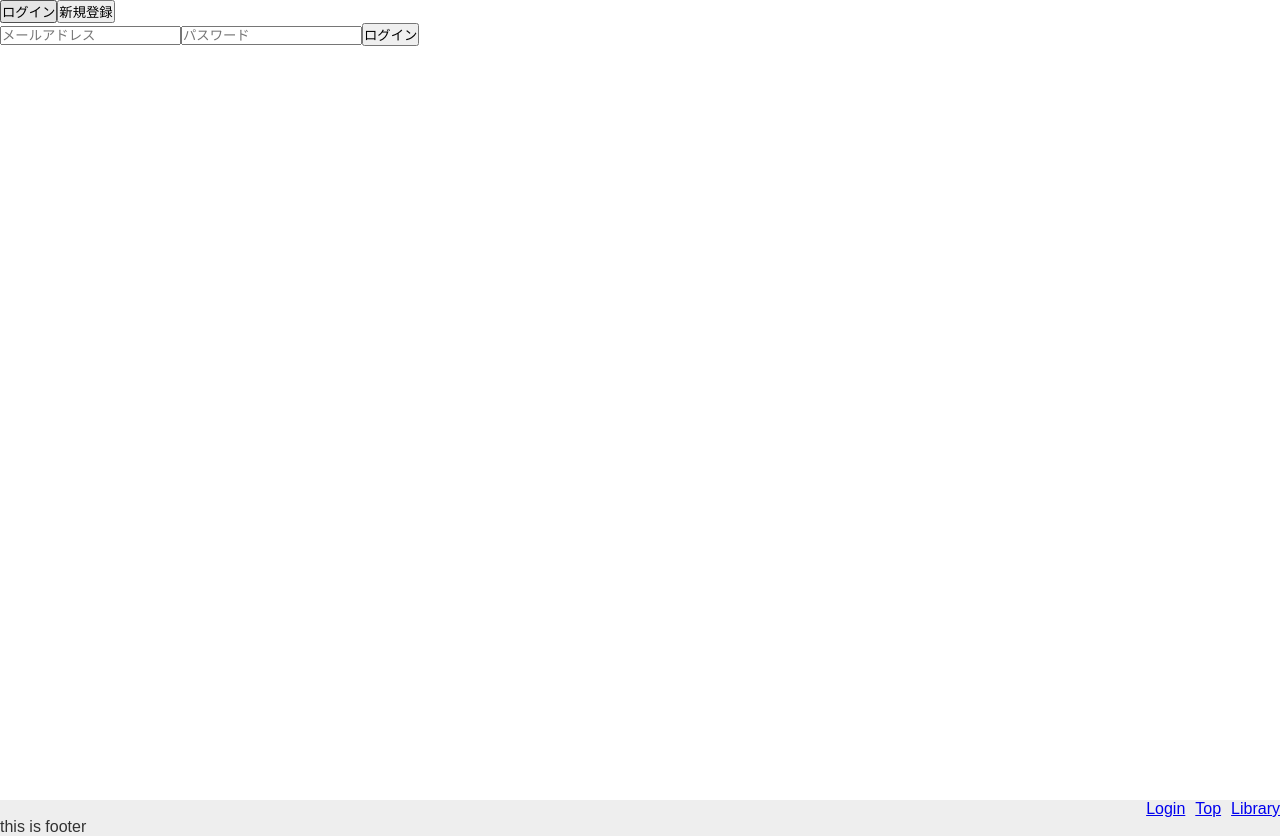
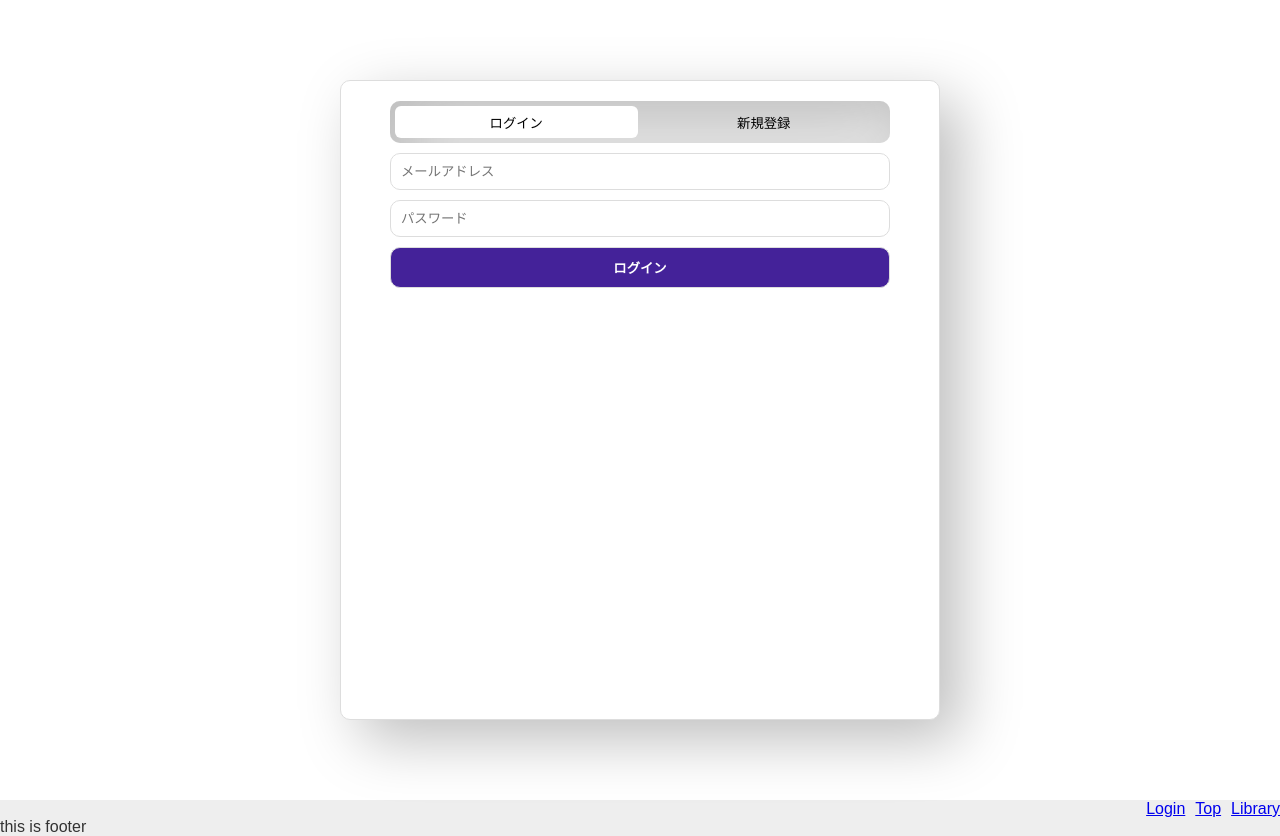
Before and after one commit to syxnji/ShareMd, a Next.js app: page /Auth in a window 1280 px wide. Built offline with nearby package versions, Linux system fonts and the light colour scheme.

Commit message:
追加 - 認証ページデザイン

```diff
--- a/src/pages/Auth/auth.module.css
+++ b/src/pages/Auth/auth.module.css
@@ -0,0 +1,71 @@
+.auth{
+    z-index: 100;
+    width: 600px;
+    height: 80vh;
+    display: flex;
+    flex-direction: column;
+    gap: 10px;
+    align-items: center;
+    position: fixed;
+    inset: 0;
+    margin: auto;
+    padding: 10px;
+    background-color: #fff;
+    border-radius: 10px;
+    border: solid 1px #ddd;
+    overflow: hidden;
+    box-shadow:  20px 20px 60px #bebebe,
+                 -20px -20px 60px #ffffff;
+}
+.toggleBtns{
+    width: 500px;
+    display: flex;
+    justify-content: center;
+    gap: 5px;
+    border-radius: 10px;
+    padding: 5px;
+    background: #e0e0e0;
+    box-shadow: inset 20px 20px 60px #bebebe,
+                inset -20px -20px 60px #ffffff;
+}
+.falseBtn{
+    width: 100%;
+    height: 32px;
+    border: none;
+    background-color: transparent;
+}
+.trueBtn{
+    width: 100%;
+    height: 32px;
+    border: none;
+    border-radius: 6px;
+    background-color: #fff;
+    transition: all 0.3s;
+}
+.loginForm{
+    display: flex;
+    flex-direction: column;
+    gap: 10px;
+}
+.registerForm{
+    display: flex;
+    flex-direction: column;
+    gap: 10px;
+}
+.loginForm input, .registerForm input{
+    width: 500px;
+    padding: 10px;
+    border: solid 1px #ddd;
+    border-radius: 10px;
+    outline: none;
+}
+.loginForm button, .registerForm button{
+    width: 500px;
+    padding: 10px;
+    font-weight: bold;
+    color: #fff;
+    background-color: #429;
+    border: solid 1px #ddd;
+    border-radius: 10px;
+    transition: all 0.3s;
+}
--- a/src/pages/Auth/index.jsx
+++ b/src/pages/Auth/index.jsx
@@ -1,11 +1,12 @@
 'use client'
-
 import { useState } from "react";
-import bcrypt from 'bcryptjs';
+import { useRouter } from 'next/router';
 import { ToastContainer, toast } from 'react-toastify';
 import 'react-toastify/dist/ReactToastify.css';
+import bcrypt from 'bcryptjs';
+import Cookies from 'js-cookie';
+// styles
 import styles from "./auth.module.css";
-import { useRouter } from 'next/router';
 
 export default function Auth() {
     const router = useRouter();
@@ -22,7 +23,8 @@ export default function Auth() {
         const checkPassword = await bcrypt.compareSync(password, result.results[0].password_hash);
         if (checkPassword) {
             toast.success('ログインに成功しました');
-            sessionStorage.setItem('id', result.results[0].id);
+            // sessionStorage.setItem('id', result.results[0].id);
+            Cookies.set('id', result.results[0].id, { expires: 1, path: '/', secure: true });
             router.push('/Library');
         } else {
             toast.error('ログインに失敗しました');
@@ -48,27 +50,23 @@ export default function Auth() {
             <div className={styles.auth}>
                 <ToastContainer />
                 <div className={styles.toggleBtns}>
-                    <button className={styles.toggleBtn} onClick={() => setToggle('login')}>ログイン</button>
-                    <button className={styles.toggleBtn} onClick={() => setToggle('register')}>新規登録</button>
+                    <button className={toggle === 'login' ? styles.trueBtn : styles.falseBtn } onClick={() => setToggle('login')}>ログイン</button>
+                    <button className={toggle === 'register' ? styles.trueBtn : styles.falseBtn } onClick={() => setToggle('register')}>新規登録</button>
                 </div>
                 <div className={styles.authForm}>
                     {toggle === 'login' ? (
-                        <div className={styles.loginForm}>
-                            <form onSubmit={handleLogin}>
-                                <input type="text" placeholder="メールアドレス" value={email} onChange={(e) => setEmail(e.target.value)} />
-                                <input type="password" placeholder="パスワード" value={password} onChange={(e) => setPassword(e.target.value)} />
-                                <button type="submit">ログイン</button>
-                            </form>
-                        </div>
+                        <form onSubmit={handleLogin} className={styles.loginForm}>
+                            <input type="text" placeholder="メールアドレス" value={email} onChange={(e) => setEmail(e.target.value)} required/>
+                            <input type="password" placeholder="パスワード" value={password} onChange={(e) => setPassword(e.target.value)}  required/>
+                            <button type="submit">ログイン</button>
+                        </form>
                     ) : (
-                        <div className={styles.registerForm}>
-                            <form onSubmit={handleRegister}>
-                                <input type="text" placeholder="ユーザー名" value={username} onChange={(e) => setUsername(e.target.value)} />
-                                <input type="text" placeholder="メールアドレス" value={email} onChange={(e) => setEmail(e.target.value)} />
-                                <input type="password" placeholder="パスワード" value={password} onChange={(e) => setPassword(e.target.value)} />
-                                <button type="submit">登録</button>
-                            </form>
-                        </div>
+                        <form onSubmit={handleRegister} className={styles.registerForm}>
+                            <input type="text" placeholder="ユーザー名" value={username} onChange={(e) => setUsername(e.target.value)}  required/>
+                            <input type="text" placeholder="メールアドレス" value={email} onChange={(e) => setEmail(e.target.value)}  required/>
+                            <input type="password" placeholder="パスワード" value={password} onChange={(e) => setPassword(e.target.value)}  required/>
+                            <button type="submit">登録</button>
+                        </form>
                     )}
                 </div>
             </div>
```
